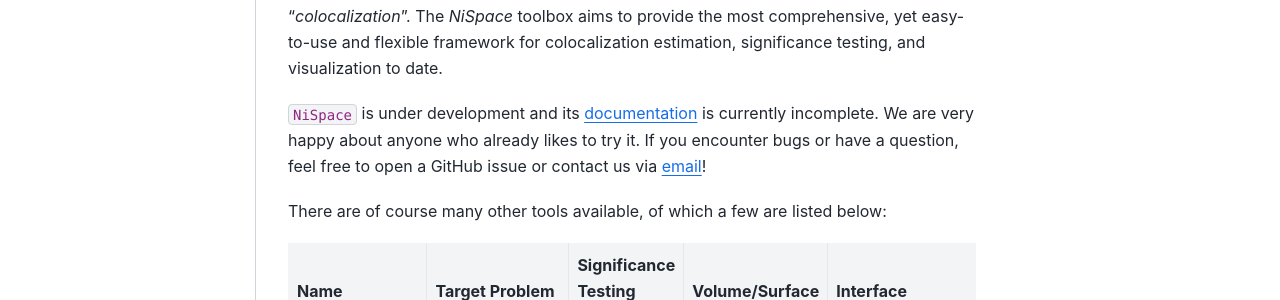
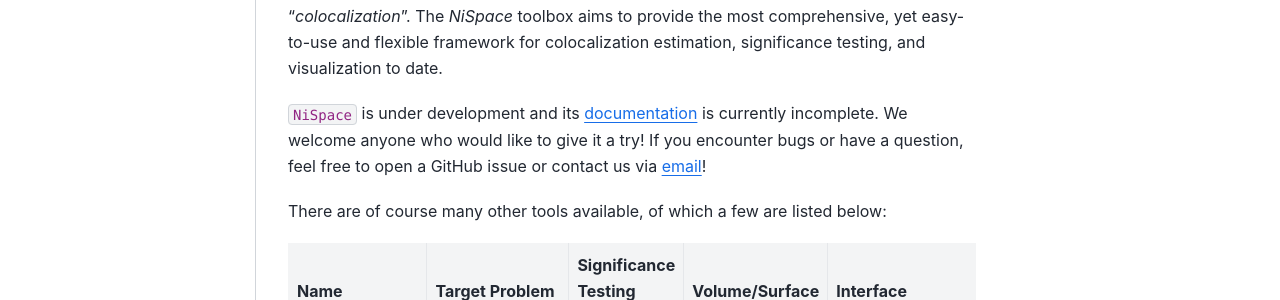
Before and after one commit to LeonDLotter/NiSpace, a Sphinx documentation site: the page built from docs/index.rst, in a window 1280 px wide and 900 px high. Shown: the part 434-734 px from the top of the window. Built offline with Sphinx 7.4.7 and the Sphinx Book theme 1.1.4, drawn with Linux system fonts in a browser that asks for light colours; pages that are not in the unit, such as notebooks, are missing from menus; some of the changed text lies outside the part shown.

```diff
--- a/README.rst
+++ b/README.rst
@@ -13,7 +13,7 @@
 
 In recent years, several methods have been developed to compare spatial patterns between brain maps. In the simplest case, two brain maps are correlated with each other at the voxel- or parcel-level. The resulting correlation coefficient reflects the degree to which the two maps share a spatial pattern. We refer to this spatial correlation as "*colocalization*". The `NiSpace` toolbox aims to provide the most comprehensive, yet easy-to-use and flexible framework for colocalization estimation, significance testing, and visualization to date.
 
-``NiSpace`` is under development and its `documentation <https://nispace.readthedocs.io/>`_ is currently incomplete. We are very happy about anyone who already likes to try it. If you encounter bugs or have a question, feel free to open a GitHub issue or contact us via `email <mailto:leondlotter@gmail.com>`_!
+``NiSpace`` is under development and its `documentation <https://nispace.readthedocs.io/>`_ is currently incomplete. We welcome anyone who would like to give it a try! If you encounter bugs or have a question, feel free to open a GitHub issue or contact us via `email <mailto:leondlotter@gmail.com>`_!
 
 There are of course many other tools available, of which a few are listed below:
 
--- a/docs/citation.rst
+++ b/docs/citation.rst
@@ -5,7 +5,7 @@ Citation
 
 There is no paper for ``NiSpace`` yet. Please cite at least the following when you use our tools in your work:
 
-* `Lotter & Dukart, Zenodo 2024 <https://DOI.org/10.5281/zenodo.12514623>`_
+* `Lotter & Dukart, Zenodo 2024 <https://doi.org/10.5281/zenodo.12514623>`_
 * `Dukart et al., HBM 2021 <https://doi.org/10.1002/hbm.25244>`_
 * `Markello, Hansen, et al., Nat. Methods 2022 <https://doi.org/10.1038/s41592-022-01625-w>`_
 * If you use the implemented "moran" null map function: `Vos de Wael et al., Comm. Biol. 2020 <https://doi.org/10.1038/s42003-020-0794-7>`_
--- a/pyproject.toml
+++ b/pyproject.toml
@@ -4,7 +4,6 @@ build-backend = "setuptools.build_meta"
 
 [project]
 name = "nispace"
-version = "0.0.0"
 authors = [
     {name = "Leon D. Lotter", email = "leondlotter@gmail.com"},
 ]
```
Also changed, not shown: other parts of README.rst (+1 -0 lines).
